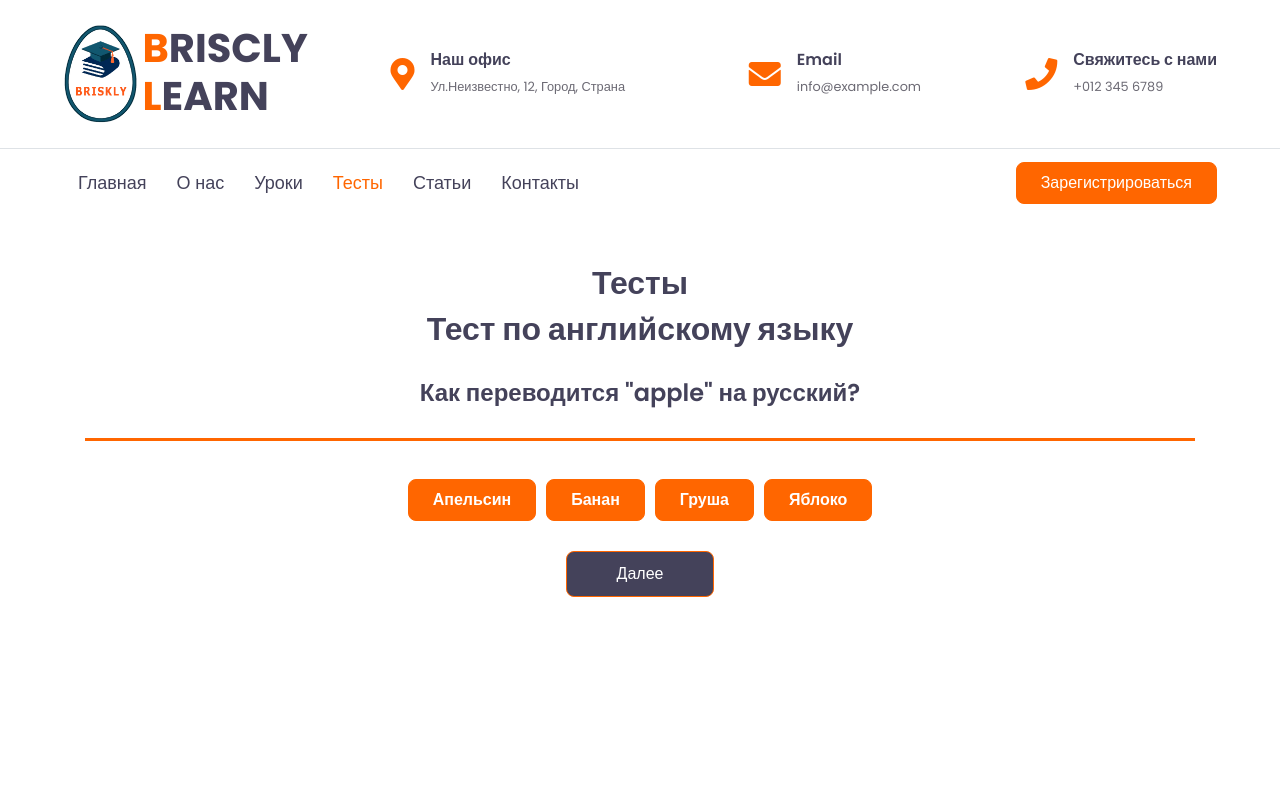
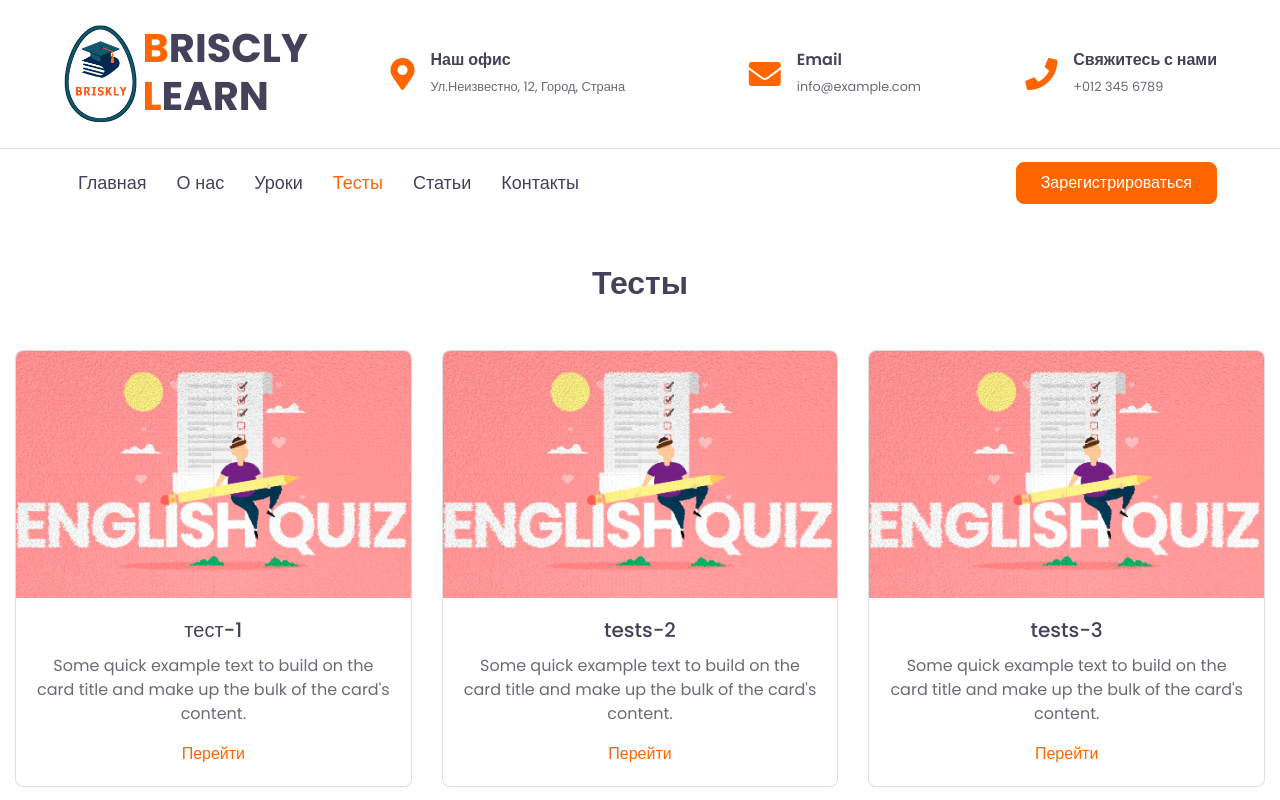
Before and after one commit to Breakhead2/Briskly-React, a React (Create React App) app: page /tests in a window 1280 px wide. Shown: the top 800 px of the page. Built offline with nearby package versions, Linux system fonts and the light colour scheme.

Commit message:
DEV-21.1

```diff
--- a/src/components/App.js
+++ b/src/components/App.js
@@ -9,6 +9,7 @@ import ContactsPage from '../pages/ContactsPage';
 import RegisterPage from '../pages/RegisterPage';
 import NotFoundPage from '../pages/NotFoundPage';
 import SingleLessonPage from '../pages/SingleLessonPage';
+import SingleTestPage from '../pages/SingleTestPage';
 
 function App() {
   return (
@@ -22,6 +23,9 @@ function App() {
         <Route path="/contacts" element={<ContactsPage />} />
         <Route path="/register" element={<RegisterPage />} />
         <Route path="/lessons/:id" element={<SingleLessonPage />} />
+
+        <Route path="/tests/:id" element={<SingleTestPage />} />
+
         <Route path="*" element={<NotFoundPage />} />
       </Route>
     </Routes>
--- /dev/null
+++ b/src/pages/SingleTestPage.jsx
@@ -0,0 +1,15 @@
+import { useParams } from 'react-router-dom';
+import EnglishQuiz from '../components/english-quiz/EnglishQuiz';
+
+function SingleTestPage() {
+  const { id } = useParams();
+
+  return (
+    <div className="container-fluid text-center py-5">
+      <h2 className="mb-5">Тест-{id}</h2>
+      <EnglishQuiz />
+    </div>
+  );
+}
+
+export default SingleTestPage;
--- a/src/pages/TestsPage.jsx
+++ b/src/pages/TestsPage.jsx
@@ -1,11 +1,35 @@
-import EnglishQuiz from "../components/english-quiz/EnglishQuiz";
+import { Card } from 'react-bootstrap';
+import { Link } from 'react-router-dom';
 
 function TestsPage() {
+  const tests = [
+    { id: 1, title: 'тест-1' },
+    { id: 2, title: 'tests-2' },
+    { id: 3, title: 'tests-3' },
+
+  ];
   return (
     <div className="container-fluid text-center py-5">
-      <h2>Тесты</h2>
-      <EnglishQuiz/>
-        <div className="layer1"></div>
+      <h2 className="mb-5">Тесты</h2>
+      <div className="d-flex justify-content-center">
+        <div className="row row-cols-3">
+          {tests.map((test) => (
+            <div key={test.id} className="col mb-3">
+              <Card>
+                <Card.Img variant="top" src="img/English-Quiz.webp" />
+                <Card.Body>
+                  <Card.Title>{test.title}</Card.Title>
+                  <Card.Text>
+                    Some quick example text to build on the card title and make
+                    up the bulk of the card's content.
+                  </Card.Text>
+                  <Link to={`/tests/${test.id}`}>Перейти</Link>
+                </Card.Body>
+              </Card>
+            </div>
+          ))}
+        </div>
+      </div>
     </div>
   );
 }
```
Also changed, not shown: public/img/English-Quiz.webp (added).
